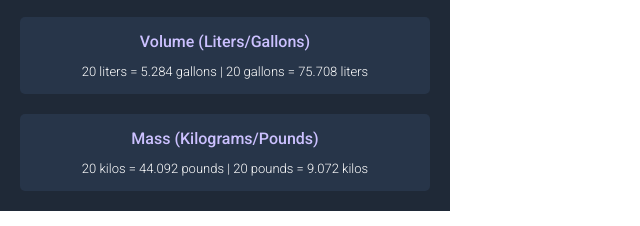
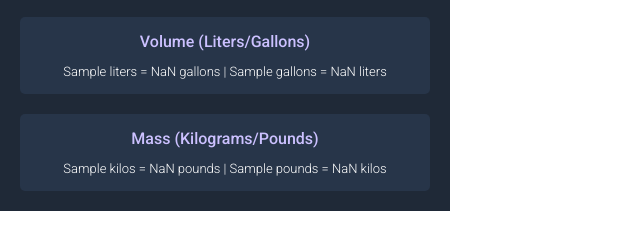
Before and after one commit to pazurkota/unit_converter, a website: page index.html in a window 1280 px wide. Both pictures are taken after typing "Sample" into the empty fields and a click on the button "Convert". Shown: the part 325-551 px from the top of the page, without its empty margins (0-640 px from the left). Drawn offline with Linux system fonts and the light colour scheme.

Commit message:
Dynamically populates conversion results

```diff
--- a/index.html
+++ b/index.html
@@ -31,12 +31,12 @@
 
             <div class="info-box">
                 <h4>Volume (Liters/Gallons)</h4>
-                <p id="volume-el">20 liters = 5.284 gallons | 20 gallons = 75.708 liters</p>
+                <p id="volume-el"></p>
             </div>
 
             <div class="info-box">
                 <h4>Mass (Kilograms/Pounds)</h4>
-                <p id="mass-el">20 kilos = 44.092 pounds | 20 pounds = 9.072 kilos</p>
+                <p id="mass-el"</p>
             </div>
         </div>
     </div>
--- a/index.js
+++ b/index.js
@@ -32,4 +32,6 @@ function massConvert(number) {
 
 function printConvertedUnits(number) {
     lengthEl.textContent = `${number} meters = ${lengthConvert(number)[0]} feet | ${number} feet = ${lengthConvert(number)[1]} meters`
+    volumeEl.textContent = `${number} liters = ${volumeConvert(number)[0]} gallons | ${number} gallons = ${volumeConvert(number)[1]} liters`
+    massEl.textContent = `${number} kilos = ${massConvert(number)[0]} pounds | ${number} pounds = ${massConvert(number)[1]} kilos`
 }
```
